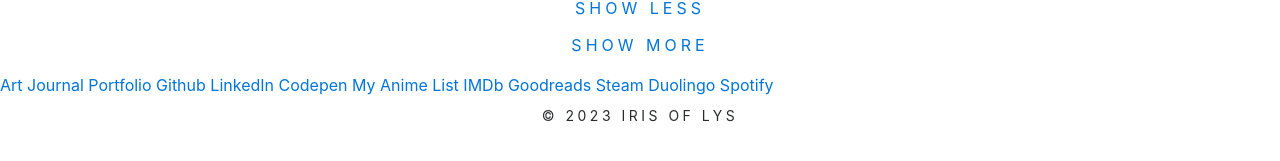
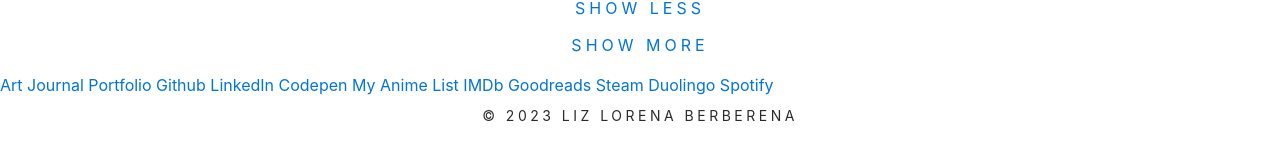
Before and after one commit to lizberberena/old-links, a Jekyll site: the page built from index.html, in a window 1280 px wide. Shown: the part 537-698 px from the top of the page. Built offline with Jekyll 4.4.1, drawn with Linux system fonts in a browser that asks for light colours; nearby versions of some CDN libraries; the list of posts is cut into pages by our own code.

Commit message:
Update footer.html

```diff
--- a/_includes/footer.html
+++ b/_includes/footer.html
@@ -1,6 +1,6 @@
 <div style="margin-top:10px;">
 <!--<p style="text-align:center;line-height: 135%;letter-spacing: 0.25em;text-transform: uppercase;"><script type="text/javascript" src="//counter.websiteout.net/js/24/0/0/0"></script> Hits</p>-->
 
-<p style="text-align:center;line-height: 135%;letter-spacing: 0.25em;text-transform: uppercase;font-size:14px;margin-bottom:20px;">©&nbsp;{{ site.time | date: '%Y' }} Iris of Lys</p>
+<p style="text-align:center;line-height: 135%;letter-spacing: 0.25em;text-transform: uppercase;font-size:14px;margin-bottom:20px;">©&nbsp;{{ site.time | date: '%Y' }} Liz Lorena Berberena</p>
 
 </div>
```
